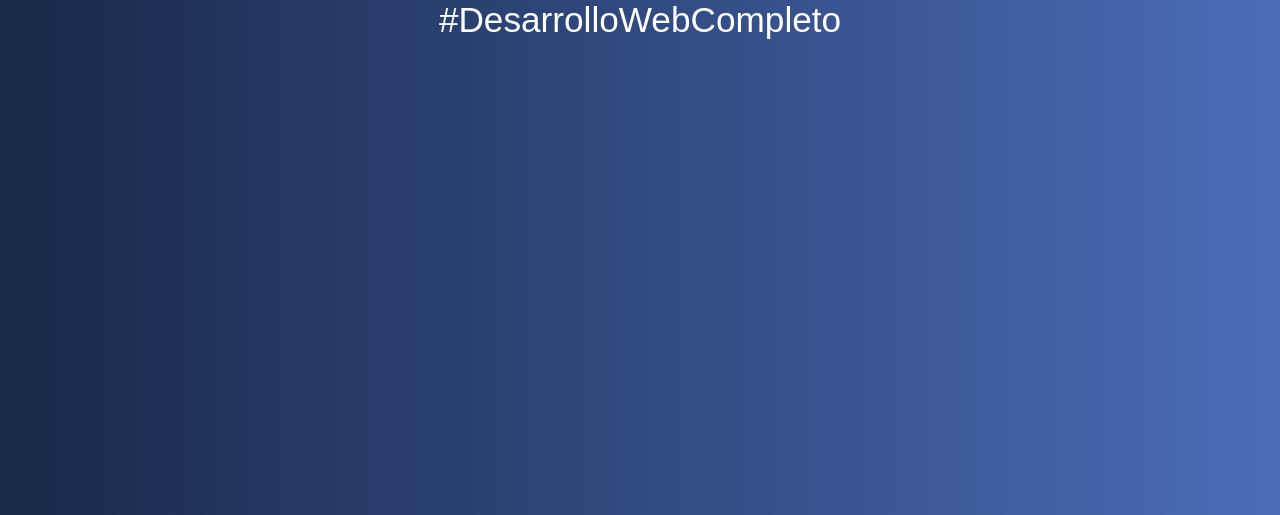
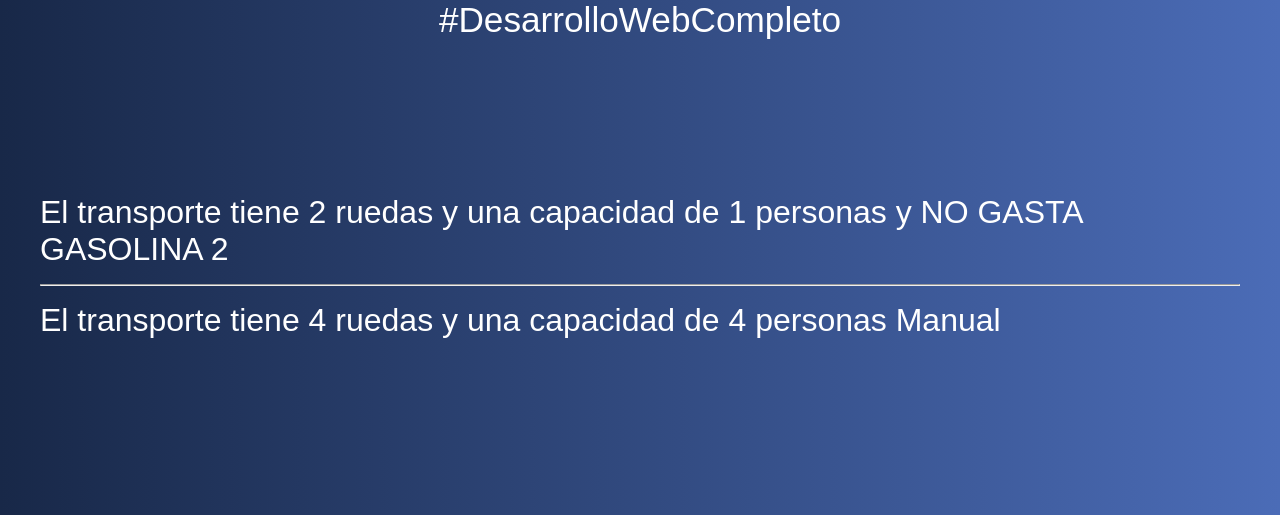
Before and after one commit to CarlosJCD/Curso-Web, a PHP site: page /05.php in a window 1280 px wide. Shown: the part 285-800 px from the top of the page. Run offline with PHP 8.4, Linux system fonts and the light colour scheme.

Commit message:
Video #351 - Seccion #32 - Clases Abstractas

```diff
--- a/Proyecto_13_Introduccion_a_POO/05.php
+++ b/Proyecto_13_Introduccion_a_POO/05.php
@@ -1,4 +1,53 @@
 <?php include 'includes/header.php';
+
+abstract class Transporte
+{
+    public function __construct(protected int $ruedas, protected int $capacidad)
+    {
+    }
+
+    public function getInfo(): string
+    {
+        return "El transporte tiene " . $this->ruedas . " ruedas y una capacidad de " . $this->capacidad . " personas ";
+    }
+
+    public function getRuedas(): int
+    {
+        return $this->ruedas;
+    }
+}
+
+
+class Bicicleta extends Transporte
+{
+
+    public function getInfo(): string
+    {
+        return "El transporte tiene " . $this->ruedas . " ruedas y una capacidad de " . $this->capacidad . " personas y NO GASTA GASOLINA ";
+    }
+}
+
+class Automovil extends Transporte
+{
+    public function __construct(protected int $ruedas, protected int $capacidad, protected string $transmision)
+    {
+    }
+
+    public function getTransmision(): string
+    {
+        return $this->transmision;
+    }
+}
+
+$bicicleta = new Bicicleta(2, 1);
+echo $bicicleta->getInfo();
+echo $bicicleta->getRuedas();
+
+echo "<hr>";
+
+$auto = new Automovil(4, 4, 'Manual');
+echo $auto->getInfo();
+echo $auto->getTransmision();
 
 
 include 'includes/footer.php';
```
